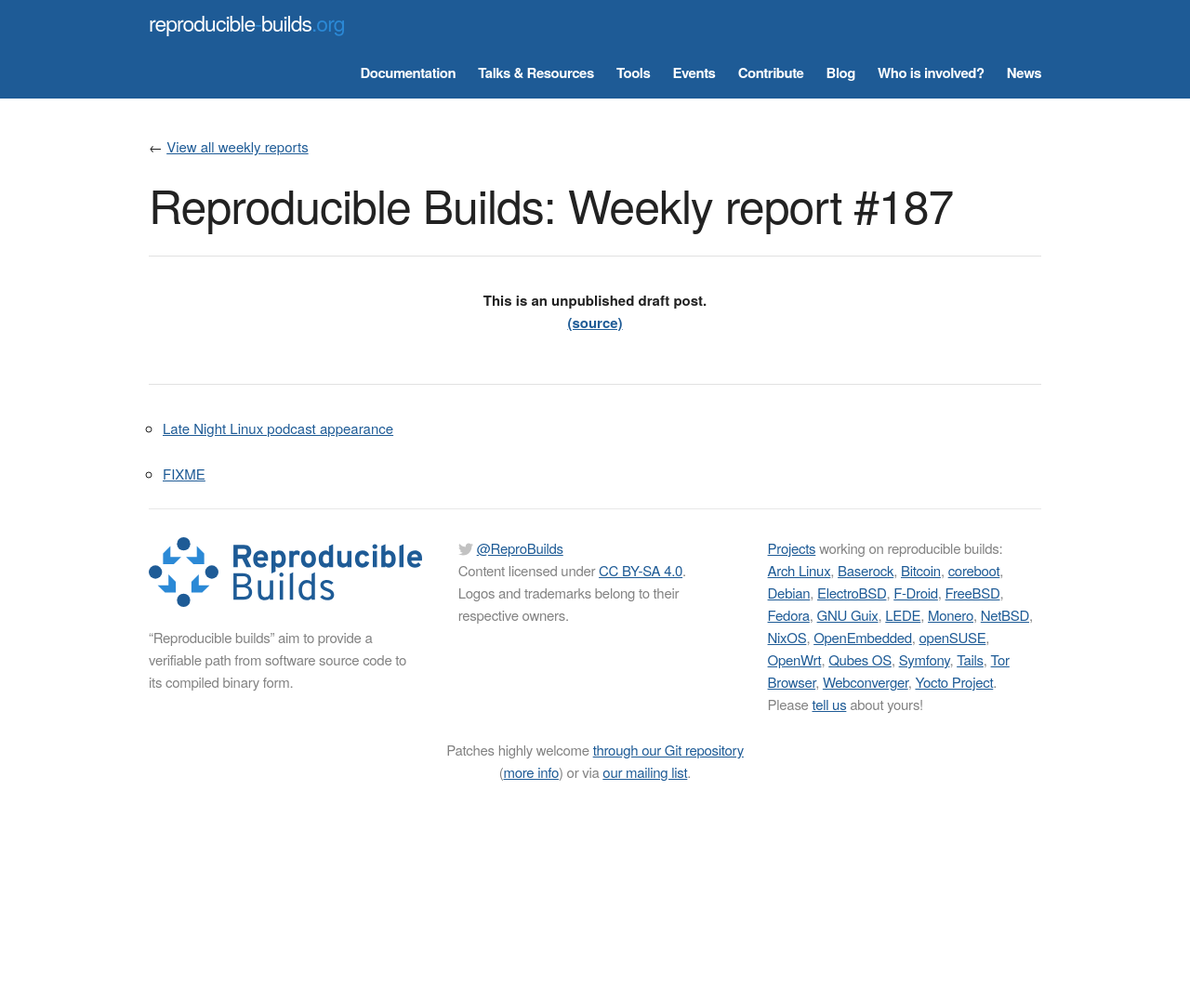
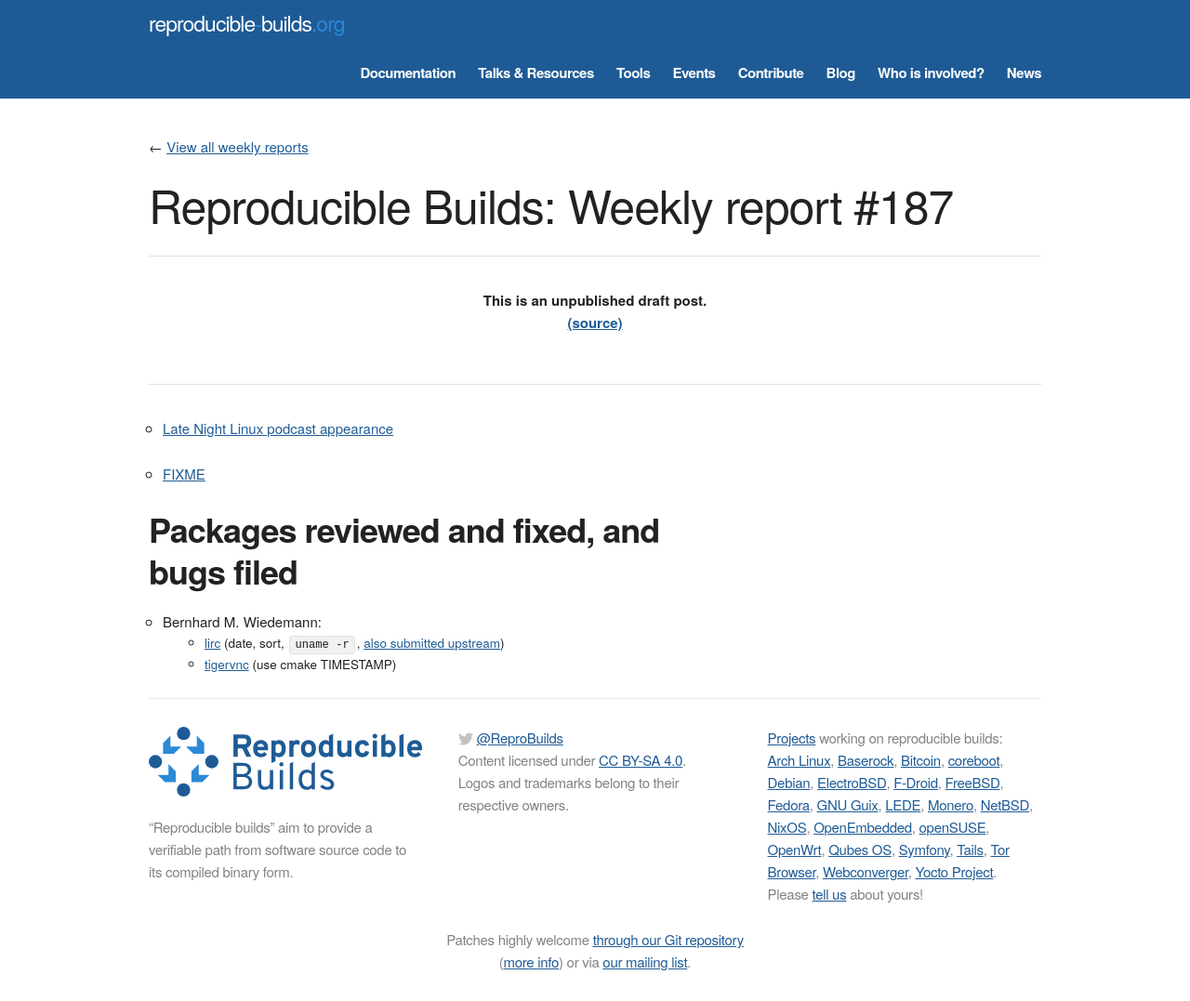
Before and after one commit to prototypefund/reproducible-website, a Jekyll site: the page built from _blog/posts/187.md, in a window 1280 px wide. Shown: the whole page at 93% size. Built offline with Jekyll 4.4.1, drawn with Linux system fonts in a browser that asks for light colours; some web fonts are replaced; before the commit the page ends 900 px from its top, so only the background shows below that.

Commit message:
187: +2 patches

```diff
--- a/_blog/posts/187.md
+++ b/_blog/posts/187.md
@@ -6,3 +6,10 @@
 * [Late Night Linux podcast appearance](https://pca.st/He12#t=18m03s)
 
 * [FIXME](https://cwiki.apache.org/confluence/pages/viewpage.action?pageId=74682318)
+
+Packages reviewed and fixed, and bugs filed
+-------------------------------------------
+
+* Bernhard M. Wiedemann:
+    * [lirc](https://build.opensuse.org/request/show/649983) (date, sort, `uname -r`, [also submitted upstream](https://sourceforge.net/p/lirc/git/merge-requests/36/))
+    * [tigervnc](https://github.com/TigerVNC/tigervnc/pull/765) (use cmake TIMESTAMP)
```
